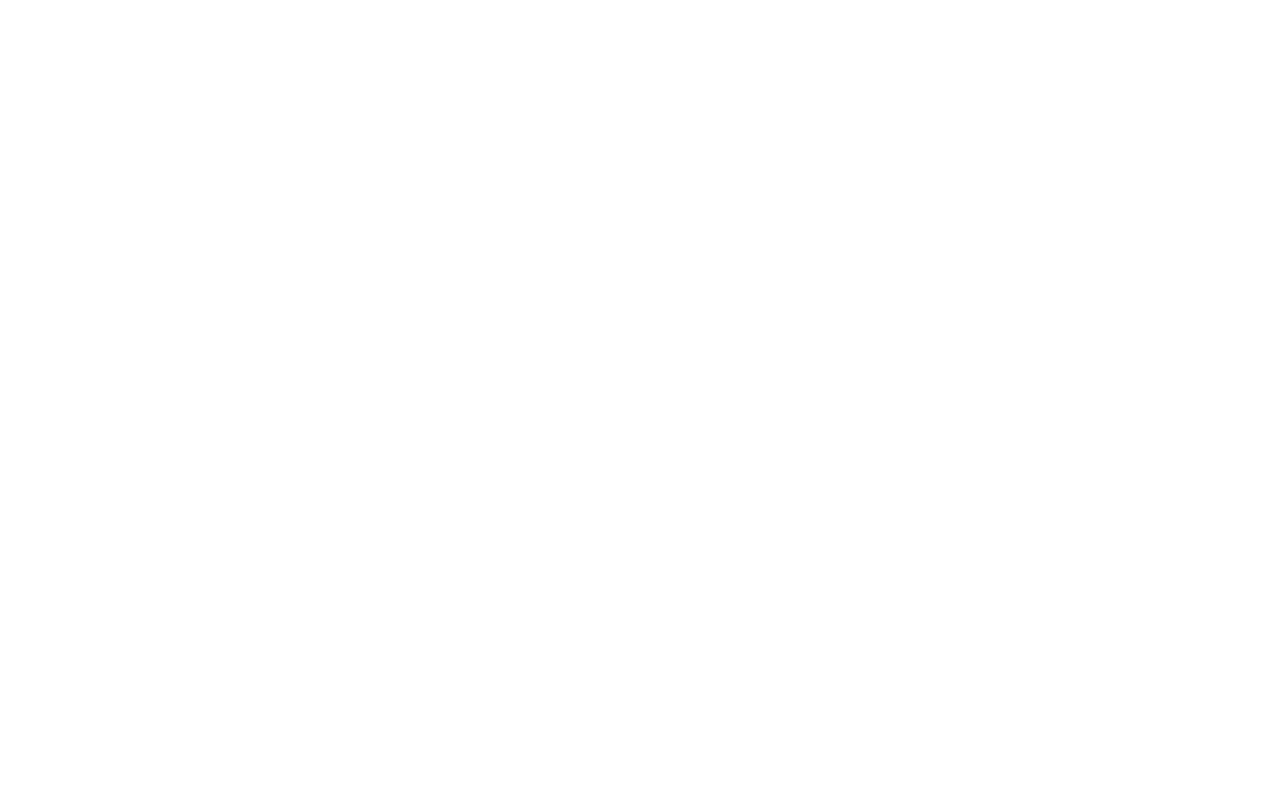
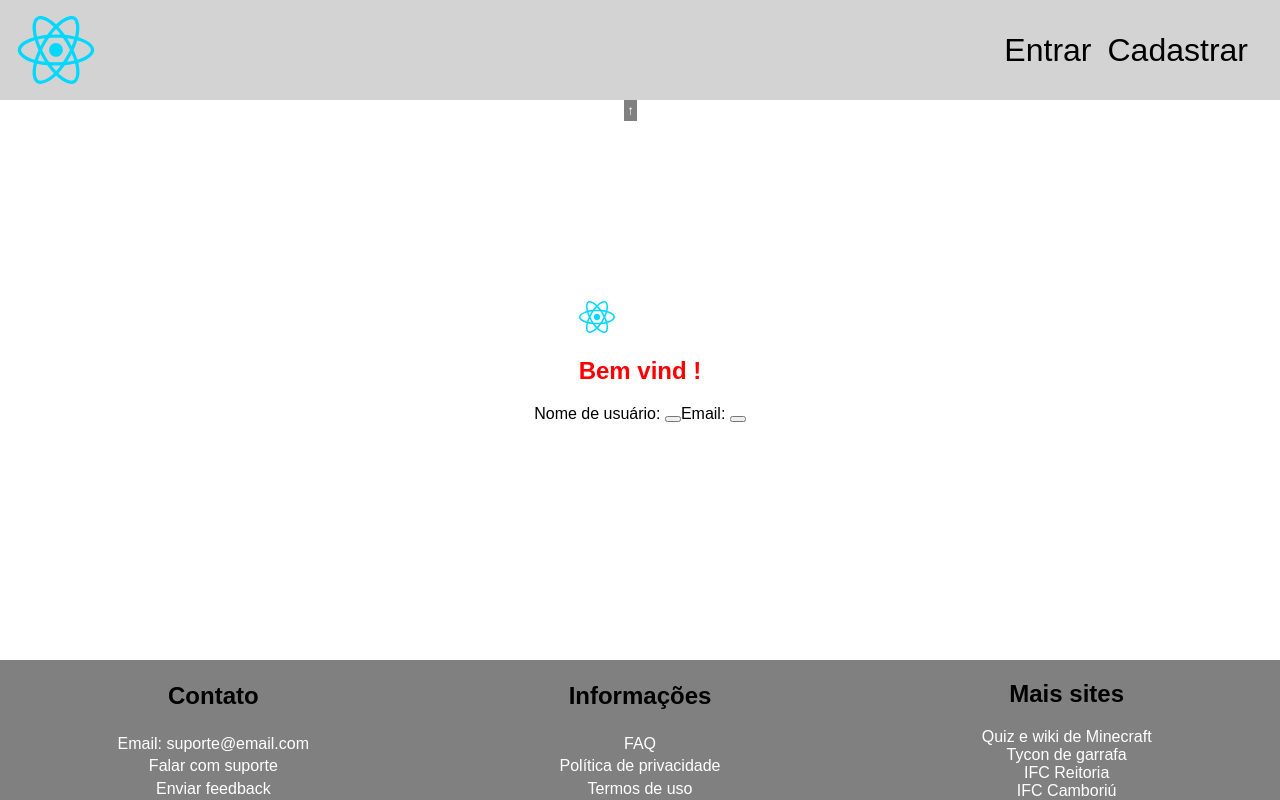
Before and after one commit to Leonardo9119aH4/PPO-Cursos-CMS, a React (Vite) app in the folder client/: page /profile in a window 1280 px wide. Before the commit this address had no page. Built offline with nearby package versions, Linux system fonts and the light colour scheme; no server answers.

Commit message:
checkpoint pra bizarrice

```diff
--- a/client/src/components/nav/nav.scss
+++ b/client/src/components/nav/nav.scss
@@ -21,17 +21,15 @@
         display: flex;
         align-items: center;
         justify-content: center;
-        & #navLogIn, #navSignUp{
+        & .navLink{
             font-size: 2rem;
             color: black;
             text-decoration: none;
+            margin-right: 1rem;
             &:hover{
                 color: blue;
                 cursor: pointer;
             }
-        }
-        & #navLogIn{
-            margin-right: 1rem;
         }
     }
     &.hidden{
--- a/client/src/components/nav/nav.tsx
+++ b/client/src/components/nav/nav.tsx
@@ -38,13 +38,13 @@
             <div id="navLinks">
             {isLoggedIn ? (
                 <>
-                    <Link to="/profile">Perfil</Link>
-                    <Link to="/courses">Cursos</Link>
+                    <Link className="navLink" to="/profile">Perfil</Link>
+                    <Link className="navLink" to="/courses">Cursos</Link>
                 </>
                 ) : (
                 <>
-                    <Link id="navLogIn" to='/signin'>Entrar</Link>
-                    <Link id="navSignUp" to='/signup'>Cadastrar</Link>
+                    <Link className="navLink" to='/signin'>Entrar</Link>
+                    <Link className="navLink" to='/signup'>Cadastrar</Link>
                 </>
                 )}
             </div>
--- a/client/src/pages/home/style.scss
+++ b/client/src/pages/home/home.scss
@@ -1,5 +1,5 @@
 @use "../../global.scss";
-$color: green;
+$color: red;
 main{
     display: flex;
     flex-direction: column;
--- a/client/src/pages/home/index.tsx
+++ b/client/src/pages/home/home.tsx
@@ -1,4 +1,4 @@
-import './style.scss';
+import './home.scss';
 import { useRef, useState } from 'react';
 import api from '../../api';
 import Nav from '../../components/nav/nav';
--- /dev/null
+++ b/client/src/pages/profile/profile.tsx
@@ -0,0 +1,43 @@
+import Footer from '../../components/footer/footer';
+import Nav from '../../components/nav/nav';
+import './profile.scss';
+import logo from '../../assets/react.svg'
+import { useEffect } from 'react';
+import api from '../../api';
+
+function Profile(){
+    useEffect(()=>{
+        const updateProfile = async () => {
+            const account = await api.get("/getinfo");
+            console.log(account)
+        }
+        updateProfile();
+    })
+    return (
+        <>
+            <Nav />
+            <menu>
+
+            </menu>
+            <main>
+                <section id="welcome">
+                    <img src={logo} />
+                    <h1 id="username">Bem vind{} {}!</h1>
+                </section>
+                <section id="accountInfo">
+                    <span id="username">Nome de usuário: {} <button></button></span>
+                    <span id="realnamename">{}</span>
+                    <span id="email">Email: {} <button></button></span>
+                    <span id="phone">{}</span>
+                </section>
+                <section id="security">
+
+                </section>
+
+            </main>
+            <Footer />
+        </>
+    );
+}
+
+export default Profile;
--- a/client/src/pages/signin/index.tsx
+++ b/client/src/pages/signin/signin.tsx
@@ -1,4 +1,4 @@
-import "./style.scss";
+import "./signin.scss";
 import { useRef, useState } from 'react';
 import Nav from "../../components/nav/nav";
 import Footer from "../../components/footer/footer";
--- a/client/src/pages/signup/index.tsx
+++ b/client/src/pages/signup/signup.tsx
@@ -1,4 +1,4 @@
-import "./style.scss";
+import "./signup.scss";
 import { useRef, useState } from 'react';
 import Nav from "../../components/nav/nav";
 import Footer from "../../components/footer/footer";
--- a/client/src/router.tsx
+++ b/client/src/router.tsx
@@ -1,8 +1,9 @@
 import React from "react";
 import { Route, Routes } from "react-router-dom";
-import Home from "./pages/home";
-import SignIn from "./pages/signin";
-import SignUp from "./pages/signup";
+import Home from "./pages/home/home";
+import SignIn from "./pages/signin/signin";
+import SignUp from "./pages/signup/signup";
+import Profile from "./pages/profile/profile";
 
 function MainRoutes(){
     return (
@@ -11,6 +12,7 @@
             <Route path="/home" element={<Home />} />
             <Route path="/signin" element={<SignIn />} />
             <Route path="/signup" element={<SignUp />} />
+            <Route path="/profile" element={<Profile />} />
         </Routes>
     )
 }
```
Also changed, not shown: client/src/pages/profile/profile.scss (added), client/src/pages/signin/signin.scss (renamed from client/src/pages/signin/style.scss), client/src/pages/signup/signup.scss (renamed from client/src/pages/signup/style.scss), 1 other file (tests, documents, lock files or other folders).
